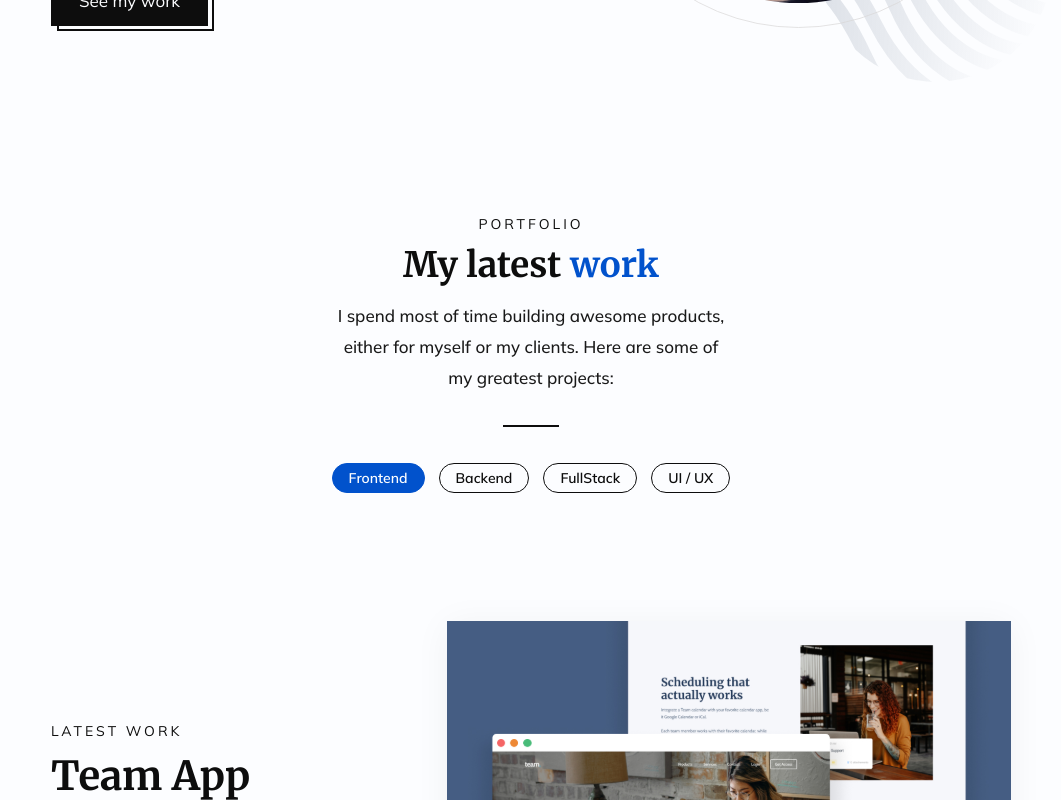
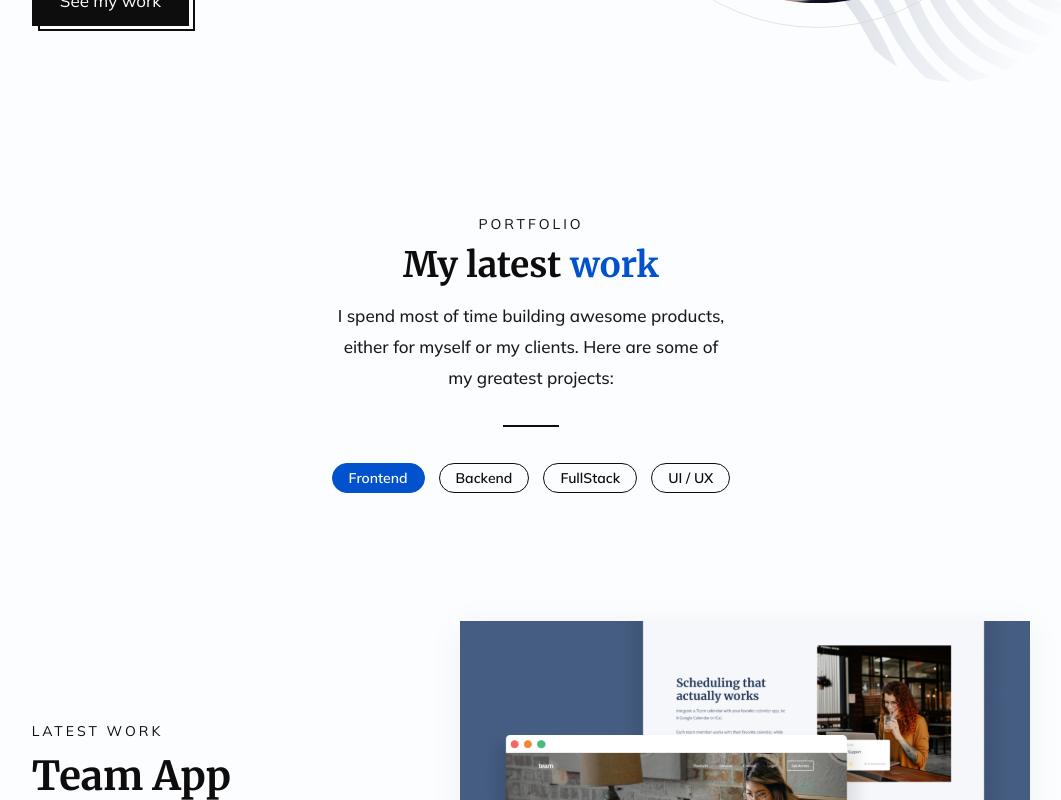
Before and after one commit to NightClover-code/portfolio-website-v2, a Next.js app: page / in a window 1280 px wide. Shown: the part 632-1432 px from the top of the page, without its empty margins (109-1170 px from the left). Built offline with nearby package versions, Linux system fonts and the light colour scheme.

Commit message:
fix: container resizing

```diff
--- a/styles/css/default.css
+++ b/styles/css/default.css
@@ -58,6 +58,6 @@ body {
 }
 
 .custom__container {
-  @apply w-[75%] m-auto desktop:w-[65%];
+  @apply w-[78%] m-auto desktop:w-[65%];
 }
 /*# sourceMappingURL=default.css.map */
--- a/styles/default.scss
+++ b/styles/default.scss
@@ -25,5 +25,5 @@ body {
 }
 
 .custom__container {
-  @apply w-[75%] m-auto desktop:w-[65%];
+  @apply w-[78%] m-auto desktop:w-[65%];
 }
```
